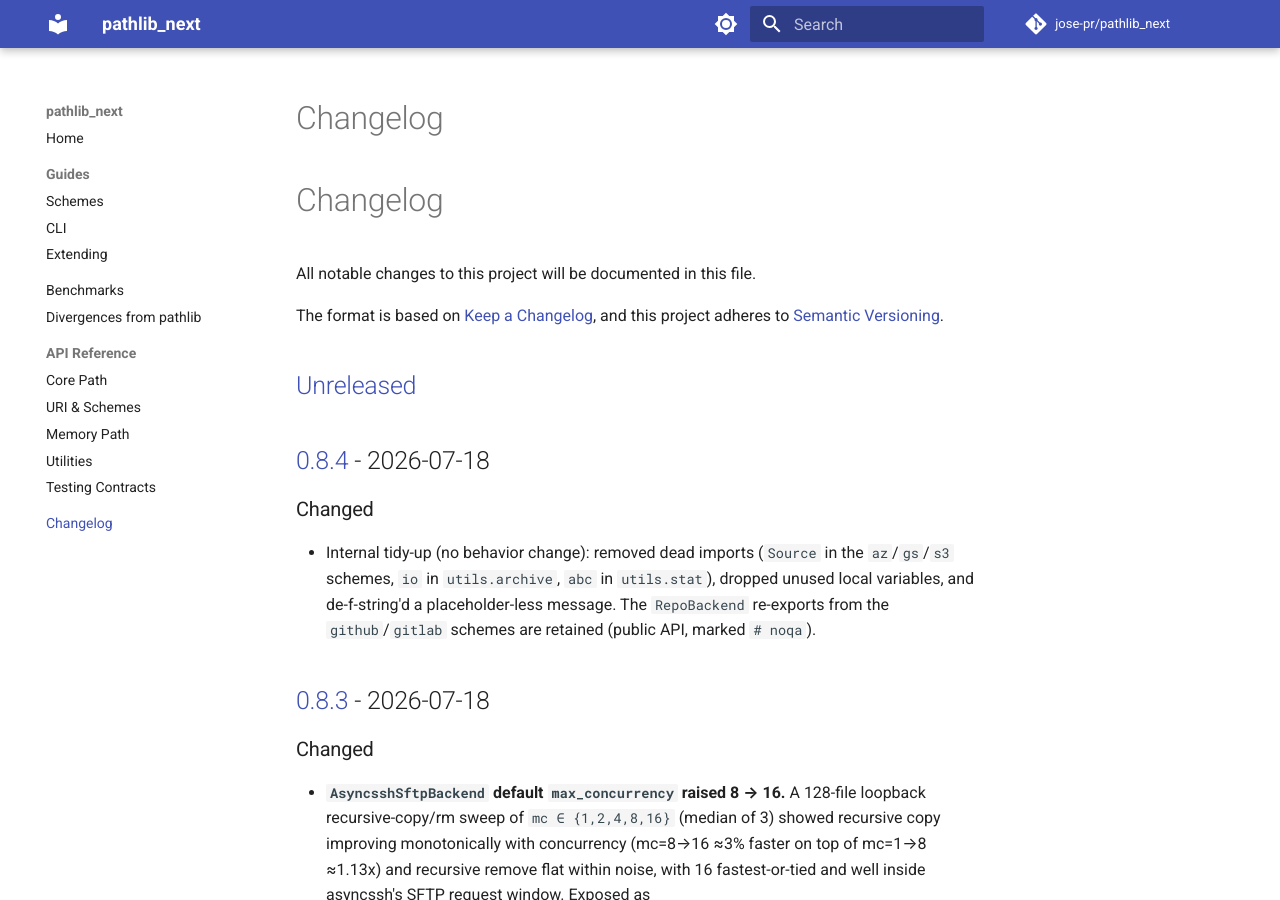
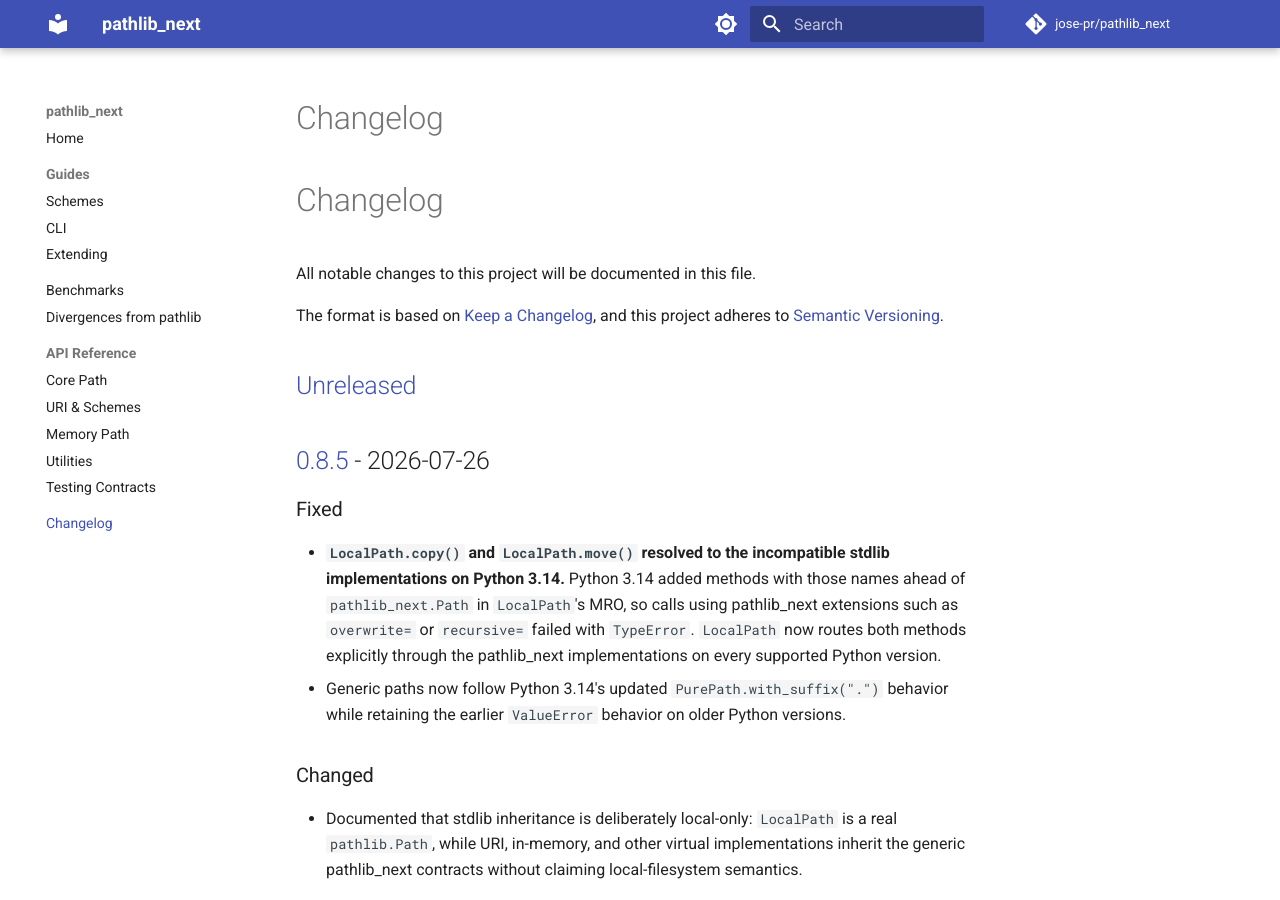
Before and after one commit to jose-pr/pathlib-next, an MkDocs documentation site: the page built from docs/changelog.md, in a window 1280 px wide and 900 px high. Built offline with MkDocs 1.6.1 and Material for MkDocs 9.7.7, drawn with Linux system fonts in a browser that asks for light colours; comment, search, counter and statistics services are not loaded.

Commit message:
chore: prepare 0.8.5 release

```diff
--- a/CHANGELOG.md
+++ b/CHANGELOG.md
@@ -6,6 +6,25 @@ The format is based on [Keep a Changelog](https://keepachangelog.com/en/1.1.0/),
 and this project adheres to [Semantic Versioning](https://semver.org/).
 
 ## [Unreleased]
+
+## [0.8.5] - 2026-07-26
+
+### Fixed
+- **`LocalPath.copy()` and `LocalPath.move()` resolved to the incompatible
+  stdlib implementations on Python 3.14.** Python 3.14 added methods with
+  those names ahead of `pathlib_next.Path` in `LocalPath`'s MRO, so calls using
+  pathlib_next extensions such as `overwrite=` or `recursive=` failed with
+  `TypeError`. `LocalPath` now routes both methods explicitly through the
+  pathlib_next implementations on every supported Python version.
+- Generic paths now follow Python 3.14's updated `PurePath.with_suffix(".")`
+  behavior while retaining the earlier `ValueError` behavior on older Python
+  versions.
+
+### Changed
+- Documented that stdlib inheritance is deliberately local-only:
+  `LocalPath` is a real `pathlib.Path`, while URI, in-memory, and other virtual
+  implementations inherit the generic pathlib_next contracts without claiming
+  local-filesystem semantics.
 
 ## [0.8.4] - 2026-07-18
 
@@ -516,7 +535,8 @@ and this project adheres to [Semantic Versioning](https://semver.org/).
 - Sync error handling.
 - Generic Path Protocol based pathlib implementation for URI paths with file access support for sftp, http, file schemes.
 
-[Unreleased]: https://github.com/jose-pr/pathlib_next/compare/v0.8.4...HEAD
+[Unreleased]: https://github.com/jose-pr/pathlib_next/compare/v0.8.5...HEAD
+[0.8.5]: https://github.com/jose-pr/pathlib_next/compare/v0.8.4...v0.8.5
 [0.8.4]: https://github.com/jose-pr/pathlib_next/compare/v0.8.3...v0.8.4
 [0.8.3]: https://github.com/jose-pr/pathlib_next/compare/v0.8.2...v0.8.3
 [0.8.2]: https://github.com/jose-pr/pathlib_next/compare/v0.8.1...v0.8.2
--- a/pyproject.toml
+++ b/pyproject.toml
@@ -4,7 +4,7 @@ build-backend = "hatchling.build"
 
 [project]
 name = "pathlib_next"
-version = "0.8.4"
+version = "0.8.5"
 authors = [{ name = "Jose A" }]
 description = "Generic Path Protocol based pathlib"
 readme = "README.md"
```
Also changed, not shown: docs/divergences.md (+20 -0 lines), src/pathlib_next/AGENTS.md (+10 -4 lines).
